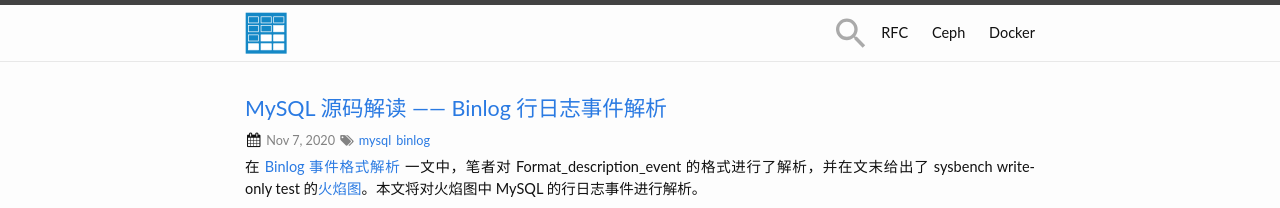
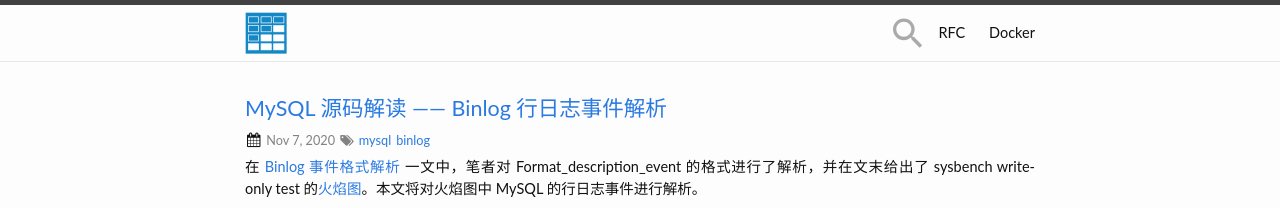
Before and after one commit to zhjwpku/zhjwpku.github.io, a Jekyll site: the page built from index.html, in a window 1280 px wide. Shown: the top 208 px of the page. Built offline with Jekyll 4.4.1, drawn with Linux system fonts in a browser that asks for light colours; the list of posts is cut into pages by our own code; comment, search, counter and statistics services are not loaded.

Commit message:
remove ceph catagory
Signed-off-by: Junwang Zhao <zhjwpku@gmail.com>

```diff
--- a/_includes/header.html
+++ b/_includes/header.html
@@ -25,7 +25,6 @@
         {% endfor %}
         -->
           <a class="page-link" href="{{ site.baseurl }}/rfc/">RFC</a>
-          <a class="page-link" href="{{ site.baseurl }}/ceph/">Ceph</a>
           <a class="page-link" href="{{ site.baseurl }}/docker/">Docker</a>
           <!--a class="page-link" href="{{ site.baseurl }}/about">#Hireme</a-->
       </div>
```
